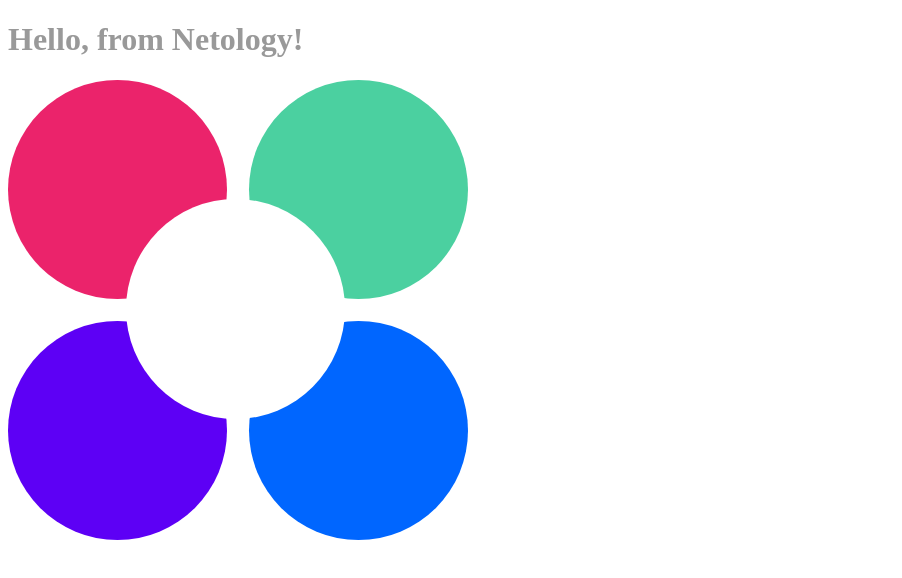
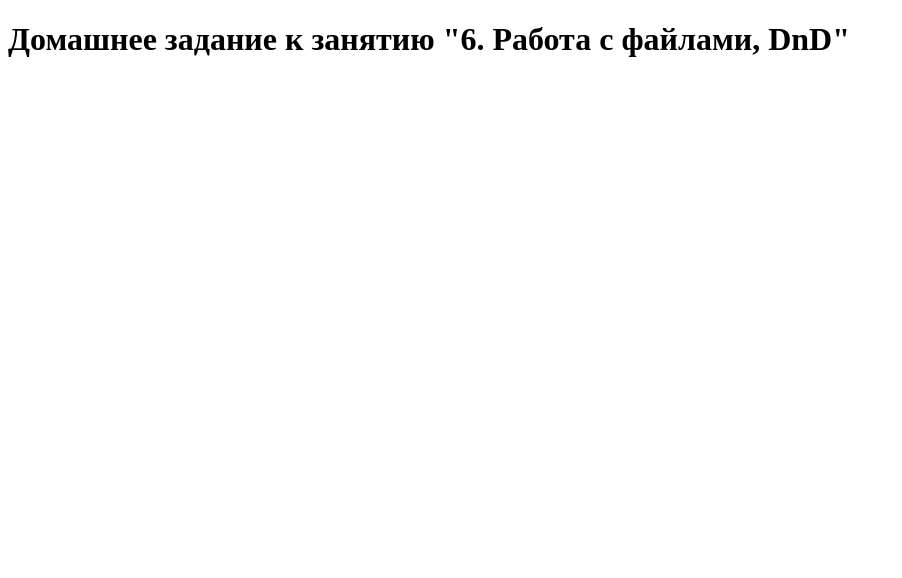
Before and after one commit to alexbog1985/neto-js-dnd, a website built with webpack: page src/index.html in a window 1280 px wide. Shown: the whole page, without its empty margins (0-902 px from the left). Built offline with nearby package versions, Linux system fonts and the light colour scheme.

Commit message:
готовое окружение

```diff
--- a/package.json
+++ b/package.json
@@ -21,6 +21,7 @@
     "@babel/core": "7.26.8",
     "@babel/preset-env": "7.26.8",
     "@eslint/js": "9.20.0",
+    "@types/jest": "^30.0.0",
     "babel-loader": "9.2.1",
     "css-loader": "7.1.2",
     "css-minimizer-webpack-plugin": "7.0.0",
--- a/src/css/style.css
+++ b/src/css/style.css
@@ -1,3 +1,2 @@
 body {
-    color: #999;
 }
--- a/src/index.html
+++ b/src/index.html
@@ -4,10 +4,12 @@
   <meta charset="UTF-8">
   <meta name="viewport" content="width=device-width, initial-scale=1.0">
   <meta http-equiv="X-UA-Compatible" content="ie=edge">
-  <title>Document</title>
+  <title>Домашнее задание к занятию "6. Работа с файлами, DnD"</title>
 </head>
 <body>
-<h1>Hello, from Netology!</h1>
-<img src="img/netology.svg" alt="Netology Logo">
+<h1>Домашнее задание к занятию "6. Работа с файлами, DnD"</h1>
+<div class="container">
+
+</div>
 </body>
 </html>
--- a/src/index.js
+++ b/src/index.js
@@ -1,5 +1,3 @@
 import "./css/style.css";
 
 import "./js/app";
-
-// TODO: write your code in app.js
--- a/src/js/app.js
+++ b/src/js/app.js
@@ -1,11 +1 @@
-// TODO: write code here
-
-// comment this to pass build
-const unusedVariable = "variable";
-
-// for demonstration purpose only
-export default function demo(value) {
-  return `Demo: ${value}`;
-}
-
 console.log("app.js included");
```
Also changed, not shown: src/js/app.test.js (+3 -7 lines), src/img/netology.svg (deleted), 1 other file.
